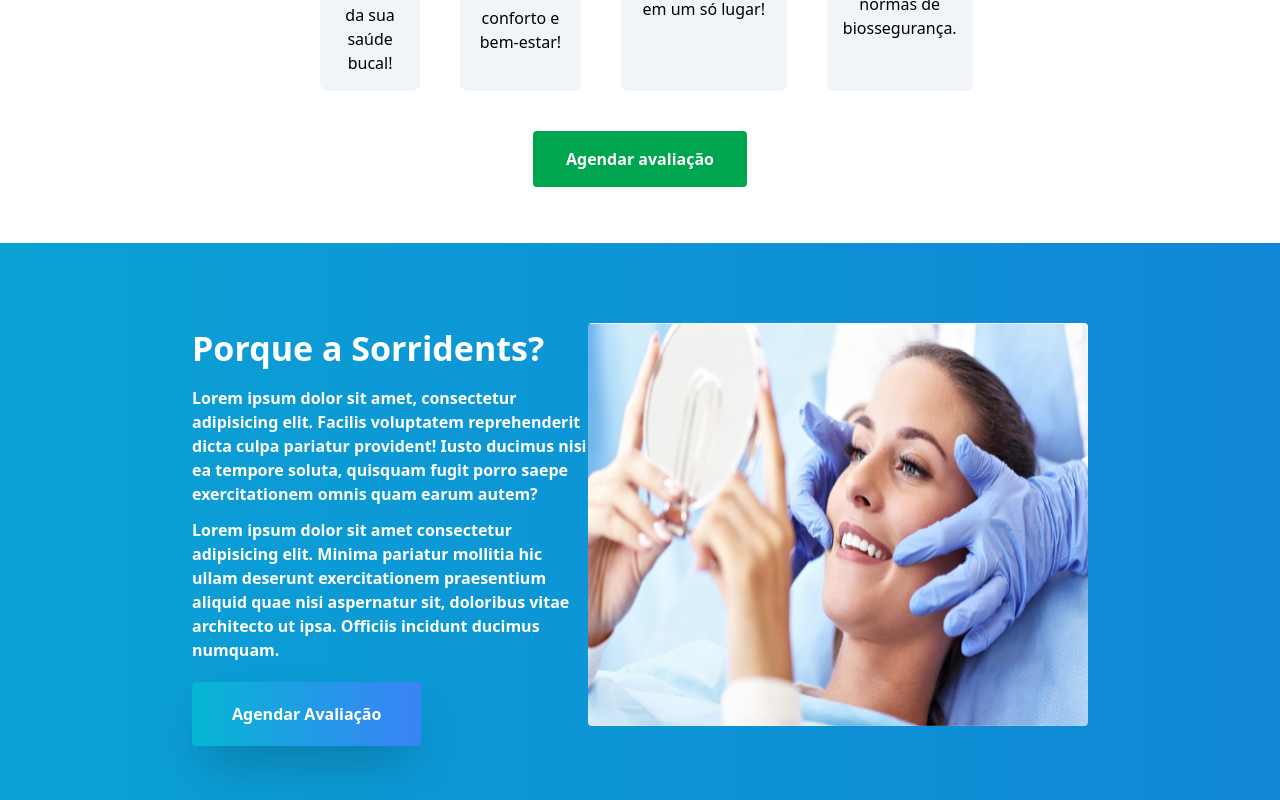
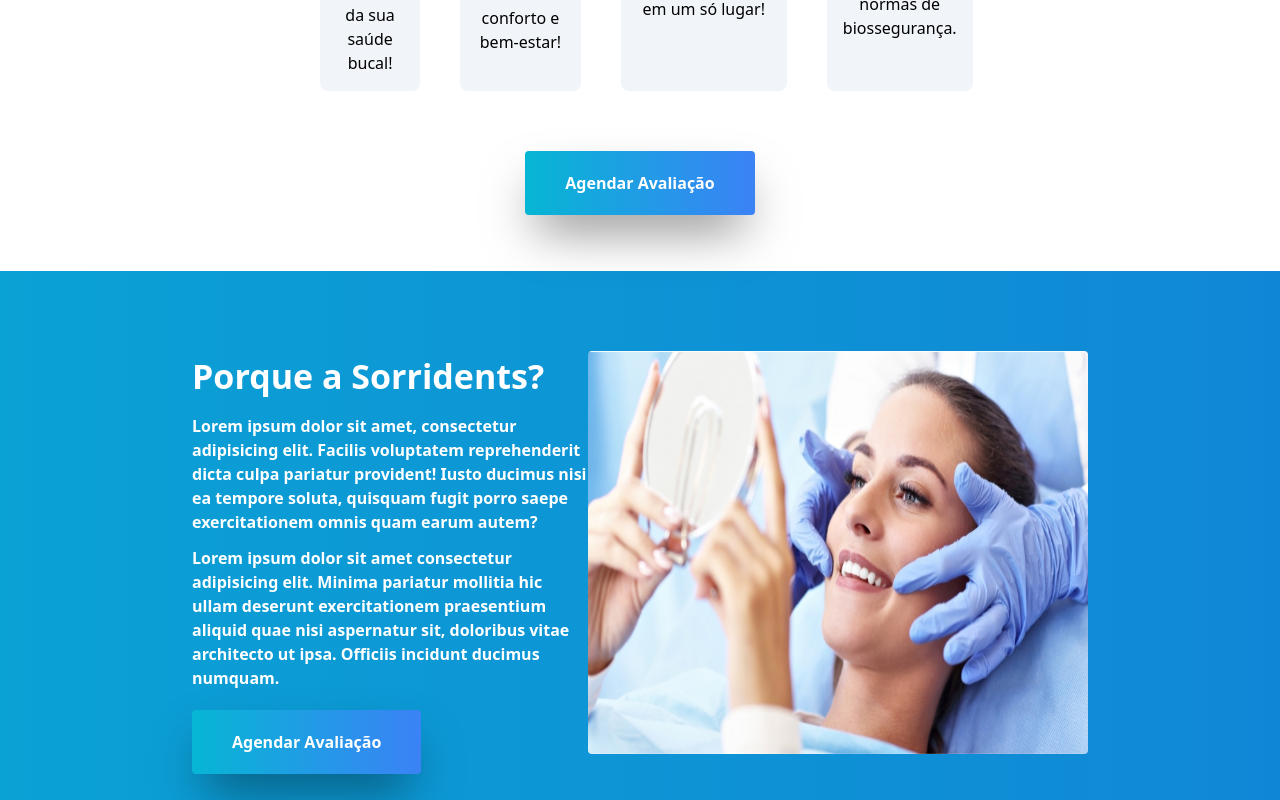
Before and after one commit to beno1234/Sorridents_Lp, a Next.js app: page / in a window 1280 px wide. Shown: the part 1400-2200 px from the top of the page. Built offline with nearby package versions, Linux system fonts and the light colour scheme.

Commit message:
componentização do button agendar consulta

```diff
--- /dev/null
+++ b/components/ButtonAgendarConsulta/ButtonAgendar.tsx
@@ -0,0 +1,11 @@
+export default function AgendarConsulta(){
+    return(
+        <>
+            <a href="#">
+                <button className="py-5 px-10 mt-5 rounded text-white btn btn-hover bg-gradient-to-r from-cyan-500 to-blue-500 font-bold">
+                    Agendar Avaliação
+                </button>
+            </a>
+        </>
+    )
+}
--- a/components/Section1/index.tsx
+++ b/components/Section1/index.tsx
@@ -1,5 +1,7 @@
 import  logo  from "../../assets/sorridents.svg"
 import Image from 'next/image'
+
+import AgendarConsulta from "../ButtonAgendarConsulta/ButtonAgendar"
 
 
 export const Section1 = () => {
@@ -10,7 +12,8 @@
         <div className="flex items-center lg:items-start flex-col gap-10 w-11/12 lg:w-7/12 ">
           <h1 className="font-sans lg:text-6xl lg:text-left text-5xl font-bold text-center">Sorriso de <strong className="">1ª<br/> para gente</strong> de verdade</h1>
           <p className="font-semibold lg:text-2xl text-center lg:text-left">Pare de uma vez por todas ter medo de sorrir com nossos implantes dentários em até 48 horas.  São 2900 implantes instalados e aprovados.</p>
-          <button className="bg-one hover:opacity-95 text-white font-bold py-4 px-4 rounded w-10/12 lg:w-10/12 ">Agendar avaliação</button>
+
+          <AgendarConsulta />
         </div>
       </div>
     </div>
--- a/components/Section2/index.tsx
+++ b/components/Section2/index.tsx
@@ -3,6 +3,7 @@
 import icon2 from "../../assets/icone-home.webp"
 import icon3 from "../../assets/icone-local.webp"
 import icon4 from "../../assets/icone-estrela.webp"
+import AgendarConsulta from "../ButtonAgendarConsulta/ButtonAgendar"
 
 export const Section2 = () => {
   return (
@@ -32,7 +33,7 @@
                     <p>Qualidade, certificados e esterilização seguindo normas de biossegurança.</p>
                 </div>
             </div>
-            <button className="bg-one hover:opacity-95 text-white font-bold py-4 px-4 rounded w-10/12 lg:w-4/12  m-auto">Agendar avaliação</button>
+            <AgendarConsulta/>
         </div>
     </div>
   )
--- a/components/WhySorridents/index.tsx
+++ b/components/WhySorridents/index.tsx
@@ -1,6 +1,8 @@
 import Image from 'next/image'
 
 import sorridents from "../../assets/sorridents-clinicas.webp"
+
+import AgendarConsulta from '../ButtonAgendarConsulta/ButtonAgendar'
 
 export default function WhySorridents(){
     return(
@@ -9,7 +11,7 @@
                 <h2 className="text-[34px] font-bold">Porque a Sorridents?</h2>
                 <p className="my-3 font-semibold">Lorem ipsum dolor sit amet, consectetur adipisicing elit. Facilis voluptatem reprehenderit dicta culpa pariatur provident! Iusto ducimus nisi ea tempore soluta, quisquam fugit porro saepe exercitationem omnis quam earum autem?</p>
                 <p className="font-semibold">Lorem ipsum dolor sit amet consectetur adipisicing elit. Minima pariatur mollitia hic ullam deserunt exercitationem praesentium aliquid quae nisi aspernatur sit, doloribus vitae architecto ut ipsa. Officiis incidunt ducimus numquam.</p>
-                <button className="py-5 px-10 mt-5 rounded shadow-2xl btn btn-hover bg-gradient-to-r from-cyan-500 to-blue-500 font-bold">Agendar Avaliação</button>
+                <AgendarConsulta />
             </div>
             <Image
                 src={sorridents}
--- a/styles/HoverButton.css
+++ b/styles/HoverButton.css
@@ -1,4 +1,8 @@
 /*BUTTON HOVER*/
+.btn{
+    box-shadow: 0 25px 50px -12px rgba(0, 0, 0, 0.5);;
+}
+
 .btn:hover {
     transform: translateY(-3px);
     box-shadow: 0 10px 20px rgba(0, 0, 0, 0.2);
@@ -16,8 +20,8 @@
 .btn::after {
     content: "";
     display: inline-block;
-    height: 100%;
-    width: 100%;
+    height: 64px;
+    width: 220.5px;
     border-radius: 0.25rem;
     position: absolute;
     top: 0;
--- a/styles/globals.css
+++ b/styles/globals.css
@@ -1,6 +1,10 @@
 @tailwind base;
 @tailwind components;
 @tailwind utilities;
+
+html{
+    overflow-x: hidden;
+}
 
 .color-one  {
     color:#00A550
```
